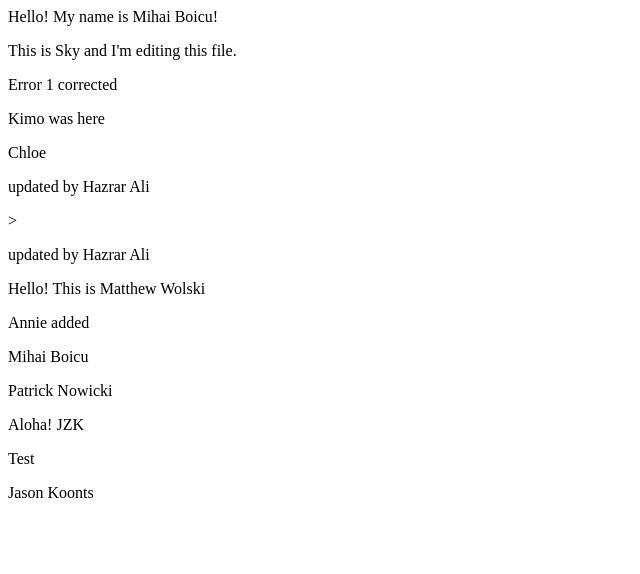
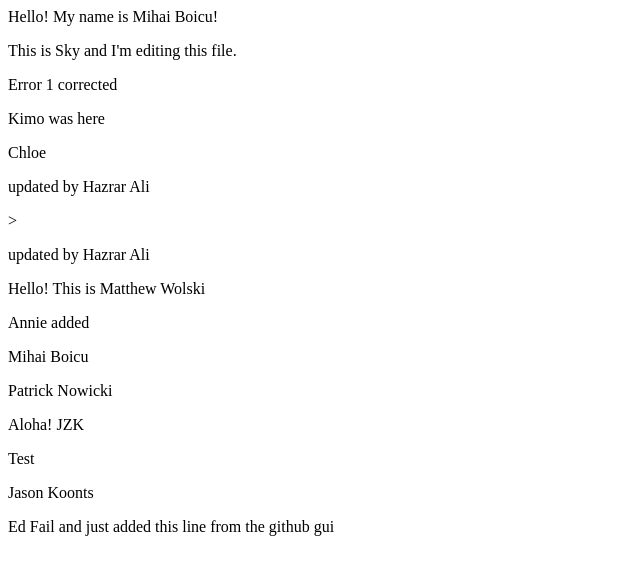
Before and after one commit to thenowherenlboy/web1-1-draft, a plain HTML site: page index.html in a window 1280 px wide. Shown: the whole page, without its empty margins (0-640 px from the left). Drawn offline with Linux system fonts and the light colour scheme.

Commit message:
Ed Update the file

```diff
--- a/index.html
+++ b/index.html
@@ -38,6 +38,6 @@
 
 <!-- Christopher Richters  -->
 <p>Jason Koonts </p>
-
+  <p> Ed Fail and just added this line from the github gui </p>
 </body>
 </html>
```
